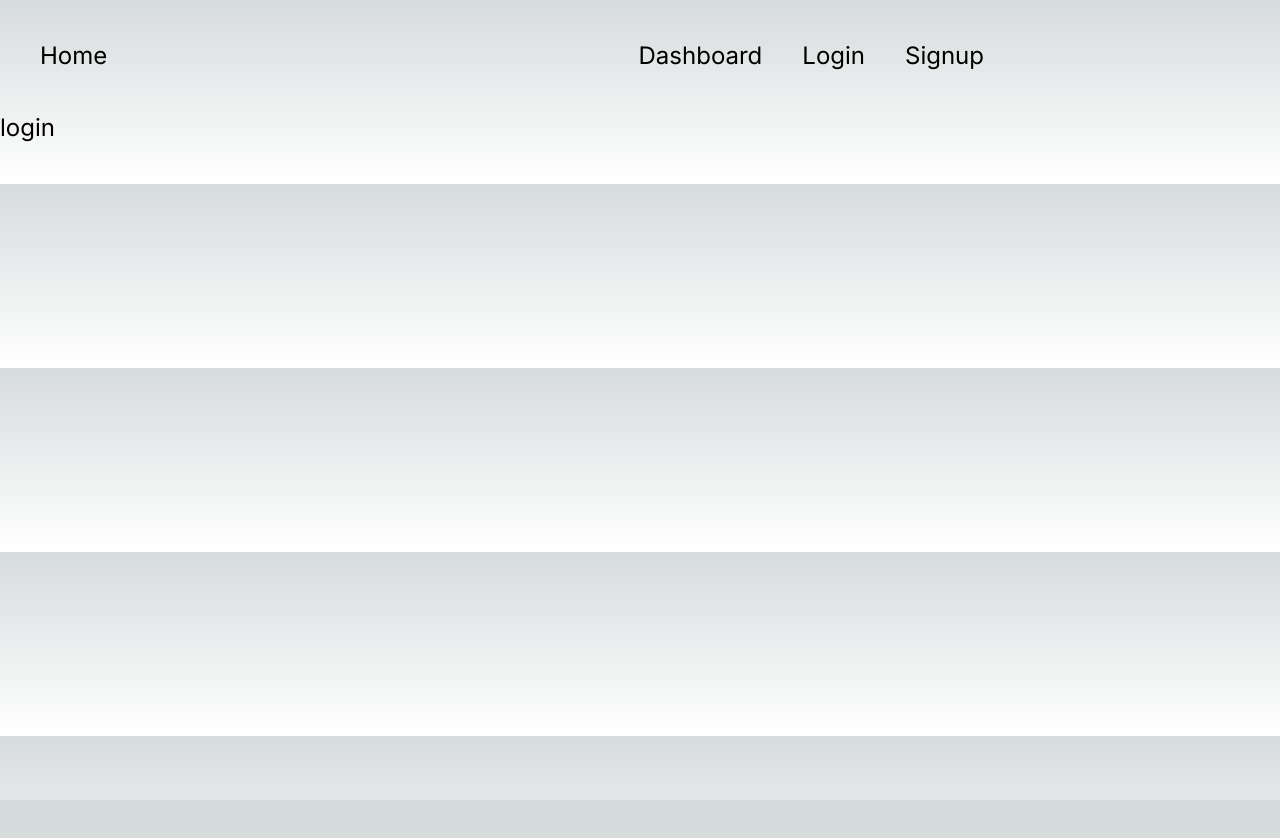
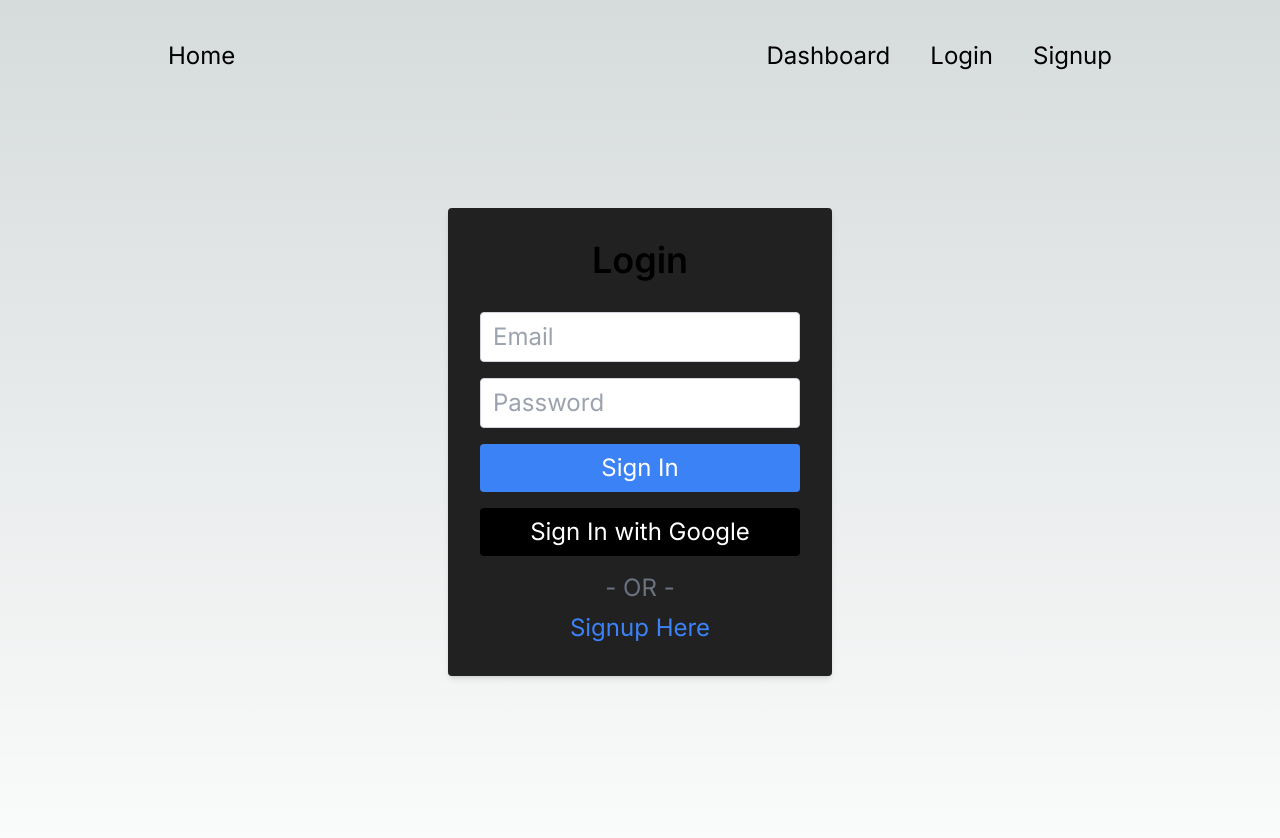
Before and after one commit to farukmiftari994/travelbuddy-app, a Next.js app: page /login in a window 1280 px wide. Shown: the top 838 px of the page. Before the commit the page ends 800 px from the top, so only its background shows below. Built offline with nearby package versions, Linux system fonts and the light colour scheme; no server answers.

Commit message:
checking sessions

```diff
--- a/src/app/api/auth/[...nextauth]/route.ts
+++ b/src/app/api/auth/[...nextauth]/route.ts
@@ -1,12 +1,12 @@
 import NextAuth from "next-auth";
+import { Account, User as AuthUser } from "next-auth";
 import GoogleProvider from "next-auth/providers/google";
-import { Account, User as AuthUser } from "next-auth";
 import CredentialsProvider from "next-auth/providers/credentials";
 import bcrypt from "bcryptjs";
 import UserModel from "@/models/User";
 import connect from "@/utils/db";
 
-export const authOptions = {
+export const authOptions: any = {
   providers: [
     CredentialsProvider({
       id: "credentials",
@@ -15,7 +15,6 @@ export const authOptions = {
       credentials: {
         email: { label: "email", type: "text" },
         password: { label: "password", type: "password" },
-        userName: { label: "username", type: "text" },
       },
       async authorize(credentials: any) {
         await connect();
@@ -40,7 +39,35 @@ export const authOptions = {
       id: "google",
       name: "google",
       clientId: process.env.GOOGLE_CLIENT_ID as string,
-      clientSecret: process.env.GITHUB_CLIENT_SECRET as string,
+      clientSecret: process.env.GOOGLE_CLIENT_SECRET as string,
     }),
   ],
+  callbacks: {
+    async signIn({ user, account }: { user: AuthUser; account: Account }) {
+      if (account?.provider == "credentials") {
+        return true; //return true after the completion of the signup process.
+      }
+      if (account?.provider == "google") {
+        await connect(); //connecting to the database
+        try {
+          const existingUser = await UserModel.findOne({ email: user.email });
+          if (!existingUser) {
+            const newUser = new UserModel({
+              email: user.email,
+            });
+
+            await newUser.save();
+            return true;
+          }
+          return true;
+        } catch (err) {
+          console.log("Error saving user", err);
+          return false;
+        }
+      }
+    },
+  },
 };
+
+export const handler = NextAuth(authOptions);
+export { handler as GET, handler as POST }; //how we configure next auth config file with next js
--- a/src/app/dashboard/page.tsx
+++ b/src/app/dashboard/page.tsx
@@ -1,6 +1,12 @@
 import React from "react";
+import { getServerSession } from "next-auth";
+import { redirect } from "next/navigation";
 
-const Dashboard = () => {
+const Dashboard = async () => {
+  const session = await getServerSession();
+  if (!session) {
+    redirect("/");
+  }
   return <div>dashboard</div>;
 };
 
--- a/src/app/layout.tsx
+++ b/src/app/layout.tsx
@@ -1,27 +1,33 @@
+import Navbar from "@/components/Navbar";
+import "./globals.css";
 import type { Metadata } from "next";
 import { Inter } from "next/font/google";
-import "./globals.css";
-import Navbar from "@/components/Navbar";
+
+import { getServerSession } from "next-auth";
+import SessionProvider from "@/utils/SessionProvider";
 
 const inter = Inter({ subsets: ["latin"] });
 
 export const metadata: Metadata = {
-  title: "Travel Buddy App",
-  description: "Find a buddy to travel with",
+  title: "Create Next App",
+  description: "Generated by create next app",
 };
 
-export default function RootLayout({
+export default async function RootLayout({
   children,
-}: Readonly<{
+}: {
   children: React.ReactNode;
-}>) {
+}) {
+  const session = await getServerSession();
   return (
     <html lang="en">
       <body className={inter.className}>
-        <div className="mx auto max-w-5xl text-2xl gap-2 mb-10">
-          <Navbar />
-          {children}
-        </div>
+        <SessionProvider session={session}>
+          <div className="mx-auto max-w-5xl text-2xl gap-2 mb-10">
+            <Navbar />
+            {children}
+          </div>
+        </SessionProvider>
       </body>
     </html>
   );
--- a/src/app/login/page.tsx
+++ b/src/app/login/page.tsx
@@ -1,7 +1,105 @@
-import React from "react";
+"use client"; //because using usesession hook
+import React, { useEffect, useState } from "react";
+import Link from "next/link";
+import { signIn, useSession } from "next-auth/react";
+import { useRouter } from "next/navigation";
 
 const Login = () => {
-  return <div>login</div>;
+  const router = useRouter();
+  const [error, setError] = useState("");
+  // const session = useSession();
+  const { data: session, status: sessionStatus } = useSession();
+
+  useEffect(() => {
+    if (sessionStatus === "authenticated") {
+      router.replace("/dashboard");
+    }
+  }, [sessionStatus, router]);
+
+  const isValidEmail = (email: string) => {
+    const emailRegex = /^[A-Z0-9._%+-]+@[A-Z0-9.-]+\.[A-Z]{2,}$/i;
+    return emailRegex.test(email);
+  };
+
+  const handleSubmit = async (e: any) => {
+    e.preventDefault();
+    const email = e.target[0].value;
+    const password = e.target[1].value;
+
+    if (!isValidEmail(email)) {
+      setError("Email is invalid");
+      return;
+    }
+
+    if (!password || password.length < 5) {
+      setError("Password is invalid");
+      return;
+    }
+
+    const res = await signIn("credentials", {
+      redirect: false,
+      email,
+      password,
+    });
+
+    if (res?.error) {
+      setError("Invalid email or password");
+      if (res?.url) router.replace("/dashboard");
+    } else {
+      setError("");
+    }
+  };
+
+  if (sessionStatus === "loading") {
+    return <h1>Loading...</h1>;
+  }
+
+  return (
+    sessionStatus !== "authenticated" && ( //if the user is not authenticated
+      <div className="flex min-h-screen flex-col items-center justify-between p-24">
+        <div className="bg-[#212121] p-8 rounded shadow-md w-96">
+          <h1 className="text-4xl text-center font-semibold mb-8">Login</h1>
+          <form onSubmit={handleSubmit}>
+            <input
+              type="text"
+              className="w-full border border-gray-300 text-black rounded px-3 py-2 mb-4 focus:outline-none focus:border-blue-400 focus:text-black"
+              placeholder="Email"
+              required
+            />
+            <input
+              type="password"
+              className="w-full border border-gray-300 text-black rounded px-3 py-2 mb-4 focus:outline-none focus:border-blue-400 focus:text-black"
+              placeholder="Password"
+              required
+            />
+            <button
+              type="submit"
+              className="w-full bg-blue-500 text-white py-2 rounded hover:bg-blue-600"
+            >
+              {" "}
+              Sign In
+            </button>
+            <p className="text-red-600 text-[16px] mb-4">{error && error}</p>
+          </form>
+          <button
+            className="w-full bg-black text-white py-2 rounded hover:bg-gray-800"
+            onClick={() => {
+              signIn("google");
+            }}
+          >
+            Sign In with Google
+          </button>
+          <div className="text-center text-gray-500 mt-4">- OR -</div>
+          <Link
+            className="block text-center text-blue-500 hover:underline mt-2"
+            href="/signup"
+          >
+            Signup Here
+          </Link>
+        </div>
+      </div>
+    )
+  );
 };
 
 export default Login;
--- a/src/app/signup/page.tsx
+++ b/src/app/signup/page.tsx
@@ -1,11 +1,20 @@
 "use client";
+import { useSession } from "next-auth/react";
 import Link from "next/link";
 import { useRouter } from "next/navigation";
-import React, { useState } from "react";
+import React, { useEffect, useState } from "react";
 
 const Signup = () => {
   const [error, setError] = useState("");
   const router = useRouter();
+  const { data: session, status: sessionStatus } = useSession();
+
+  useEffect(() => {
+    if (sessionStatus === "authenticated") {
+      router.replace("/dashboard");
+    }
+  }, [sessionStatus, router]);
+
   const isValidEmail = (email: string) => {
     const emailRegex = /^[A-Z0-9._%+-]+@[A-Z0-9.-]+\.[A-Z]{2,}$/i;
     return emailRegex.test(email);
@@ -54,7 +63,12 @@ const Signup = () => {
       console.log(error);
     }
   };
+
+  if (sessionStatus === "loading") {
+    return <h1>Loading...</h1>;
+  }
   return (
+    sessionStatus !== "authenticated" && (
       <div className="flex min-h-screen flex-col items-center justify-between p-24">
         <div className="bg-[#212121] p-8 rounded shadow-md w-96">
           <h1 className="text-4xl text-center font-normal mb-8">Signup</h1>
@@ -94,6 +108,7 @@ const Signup = () => {
           </Link>
         </div>
       </div>
+    )
   );
 };
 
--- a/src/components/Navbar.tsx
+++ b/src/components/Navbar.tsx
@@ -1,7 +1,10 @@
+"use client";
+
 import React from "react";
 import Link from "next/link";
-
+import { signOut, useSession } from "next-auth/react";
 const Navbar = () => {
+  const { data: session }: any = useSession();
   return (
     <div>
       <ul className="flex justify-between m-10 items-center">
@@ -14,12 +17,30 @@ const Navbar = () => {
           <Link href="/dashboard">
             <li>Dashboard</li>
           </Link>
+          {!session ? (
+            <>
               <Link href="/login">
                 <li>Login</li>
               </Link>
               <Link href="/signup">
                 <li>Signup</li>
               </Link>
+            </>
+          ) : (
+            <>
+              {session.user?.email}
+              <li>
+                <button
+                  onClick={() => {
+                    signOut();
+                  }}
+                  className="p-2 px-5 -mt-1 bg-blue-800 rounded-full"
+                >
+                  Logout
+                </button>
+              </li>
+            </>
+          )}
         </div>
       </ul>
     </div>
--- a/src/models/User.ts
+++ b/src/models/User.ts
@@ -1,9 +1,7 @@
-import mongoose, { Schema } from "mongoose";
+import mongoose from "mongoose";
 
 const userSchema = new mongoose.Schema(
   {
-    //define the structure of your documents within a MongoDB collection
-
     email: { type: String, required: true, unique: true },
     password: { type: String, required: true },
     userName: { type: String, required: true },
@@ -11,7 +9,13 @@ const userSchema = new mongoose.Schema(
   { timestamps: true }
 );
 
-const UserModel = mongoose.model("user", userSchema);
+let UserModel: any;
+
+try {
+  UserModel = mongoose.model("User");
+} catch {
+  UserModel = mongoose.model("User", userSchema);
+}
 
 export default UserModel;
 
@@ -39,5 +43,3 @@ export default UserModel;
 
 // const UserModel = mongoose.model("user", userSchema); //creates a model from the schema. Name should be singularized.
 // //A model is a class with which you construct documents.
-
-// export default UserModel;
--- /dev/null
+++ b/src/utils/SessionProvider.tsx
@@ -0,0 +1,9 @@
+"use client";
+import React from "react";
+import { SessionProvider } from "next-auth/react";
+
+const AuthProvider = ({ children }: any) => {
+  return <SessionProvider>{children}</SessionProvider>;
+};
+
+export default AuthProvider;
--- a/src/utils/db.ts
+++ b/src/utils/db.ts
@@ -4,10 +4,7 @@ const connect = async () => {
   const uri = process.env.MONGO_URI || "";
   if (mongoose.connections[0].readyState) return;
   try {
-    await mongoose.connect(uri, {
-      // useNewUrlParser: true,
-      // useUnifiedTopolgy: true,
-    });
+    await mongoose.connect(uri);
     console.log("mongo connection successful");
   } catch (error) {
     throw new Error("Error connecting to Mongoose");
```
Also changed, not shown: src/@types/User.ts (+18 -11 lines). Lines whose indentation alone changed are shown as unchanged.
